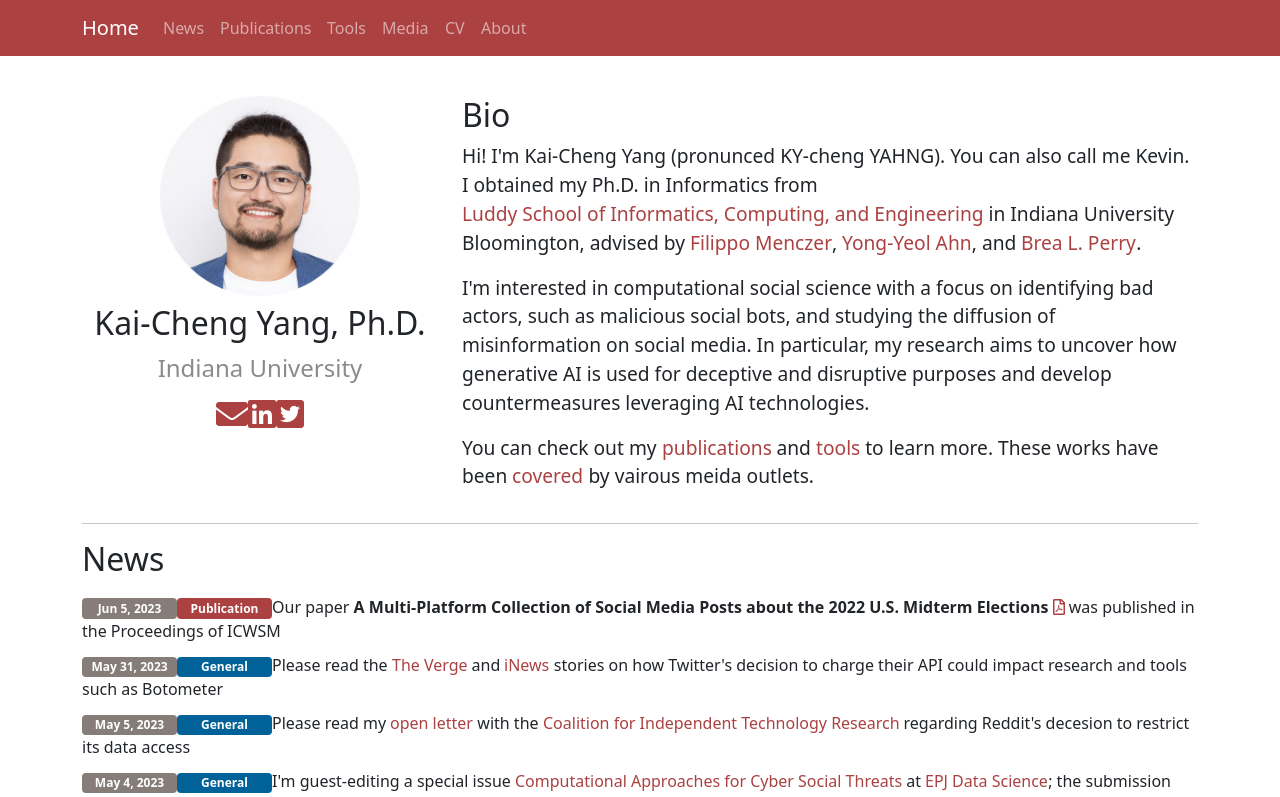
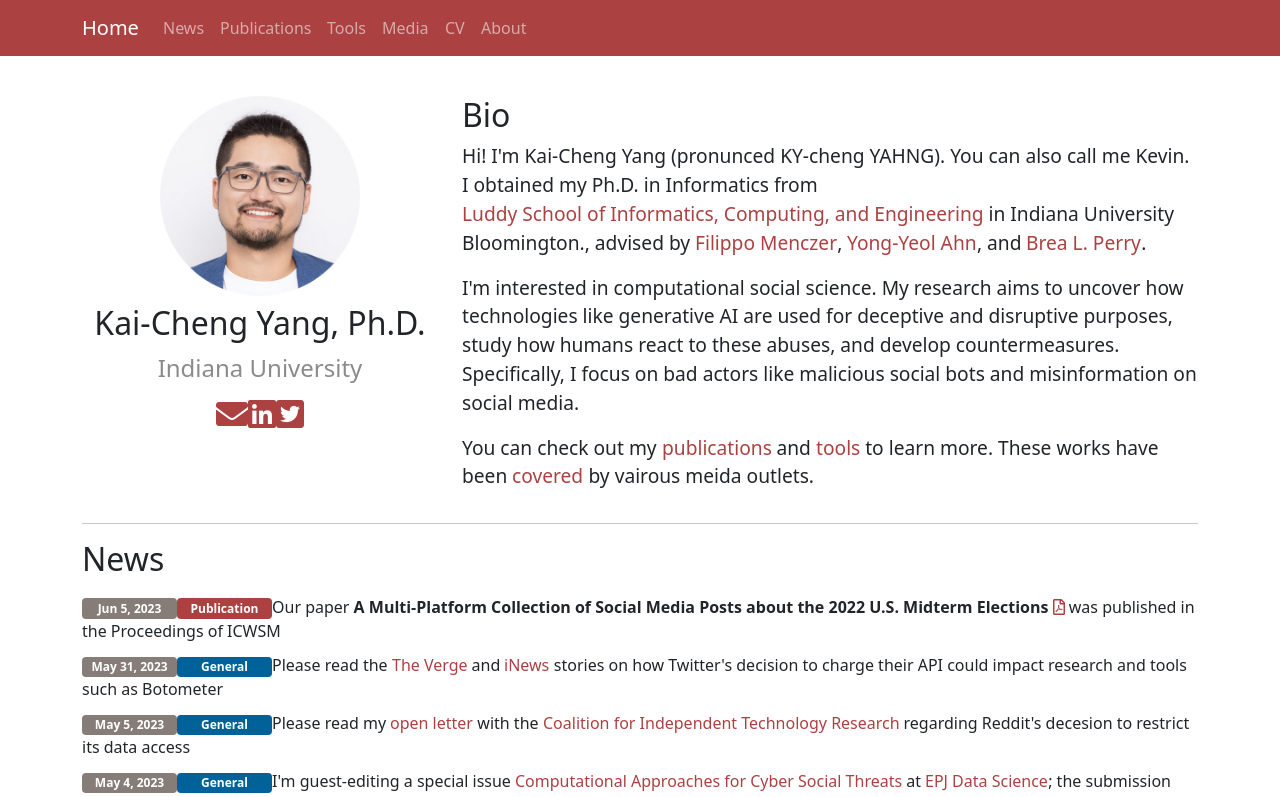
Before and after one commit to KaichengYang/homepage, a Vue app: page /#/ in a window 1280 px wide. Shown: the top 797 px of the page. Built offline with nearby package versions, Linux system fonts and the light colour scheme; some icons are missing.

Commit message:
update: bio

```diff
--- a/src/components/Bio.vue
+++ b/src/components/Bio.vue
@@ -37,12 +37,13 @@
         Hi! I'm Kai-Cheng Yang (pronunced KY-cheng YAHNG). You can also call me Kevin.
         I obtained my Ph.D. in Informatics from <a href="https://luddy.indiana.edu/" target="_blank">
           Luddy School of Informatics, Computing, and Engineering</a>
-          in Indiana University Bloomington, advised by <a href="http://cnets.indiana.edu/fil/" target="_blank">Filippo Menczer</a>, <a href="http://yongyeol.com/" target="_blank">Yong-Yeol Ahn</a>, and <a href="https://sociology.indiana.edu/about/faculty/perry-brea.html" target="_blank">Brea L. Perry</a>.
+          in Indiana University Bloomington., advised by <a href="http://cnets.indiana.edu/fil/" target="_blank">Filippo Menczer</a>, <a href="http://yongyeol.com/" target="_blank">Yong-Yeol Ahn</a>, and <a href="https://sociology.indiana.edu/about/faculty/perry-brea.html" target="_blank">Brea L. Perry</a>.
       </p>
 
       <p>
-        I'm interested in computational social science with a focus on identifying bad actors, such as malicious social bots, and studying the diffusion of misinformation on social media.
-        In particular, my research aims to uncover how generative AI is used for deceptive and disruptive purposes and develop countermeasures leveraging AI technologies.
+        I'm interested in computational social science.
+        My research aims to uncover how technologies like generative AI are used for deceptive and disruptive purposes, study how humans react to these abuses, and develop countermeasures.
+        Specifically, I focus on bad actors like malicious social bots and misinformation on social media.
       </p>
 
       <p>
```
